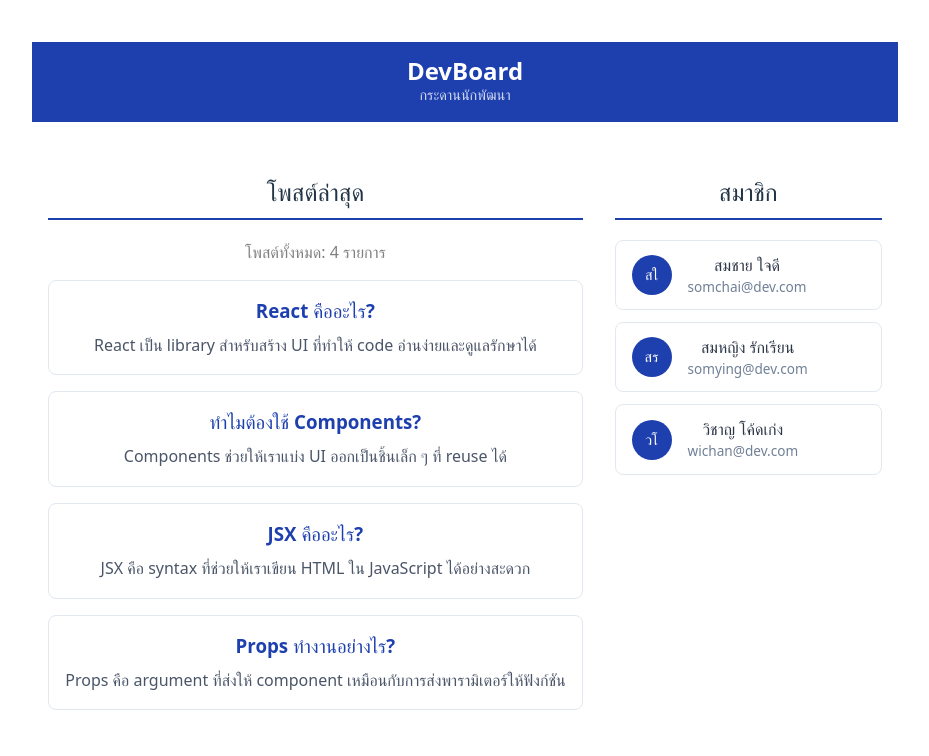
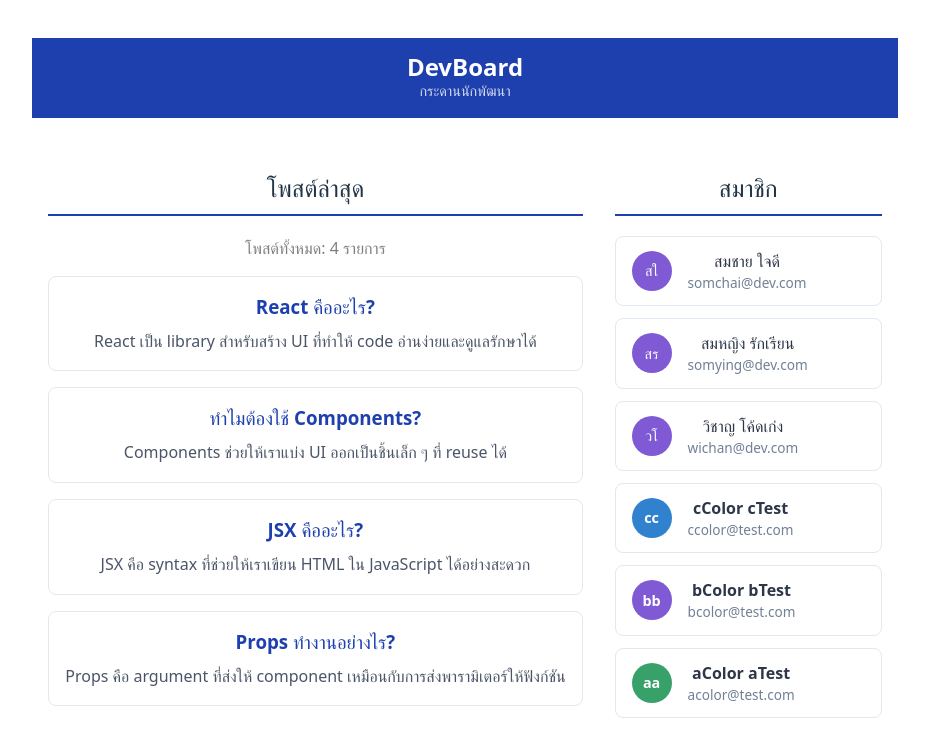
Before and after one commit to 67160386/devboard-67160386, a React (Vite) app: page / in a window 1280 px wide. Shown: the top 756 px of the page, without its empty margins (175-1104 px from the left). Built offline with nearby package versions, Linux system fonts and the light colour scheme.

Commit message:
feat: task1 challenge2 - add colorful avatar

```diff
--- a/src/App.jsx
+++ b/src/App.jsx
@@ -1,4 +1,4 @@
-import "./App.css"
+import "./App.css";
 import Navbar from "./components/Navbar";
 import PostList from "./components/PostList";
 import UserCard from "./components/UserCard";
@@ -30,6 +30,11 @@ const USERS = [
   { id: 1, name: "สมชาย ใจดี", email: "somchai@dev.com" },
   { id: 2, name: "สมหญิง รักเรียน", email: "somying@dev.com" },
   { id: 3, name: "วิชาญ โค้ดเก่ง", email: "wichan@dev.com" },
+
+  // task1 challenge2 - colorful avatar
+  { id: 4, name: "cColor cTest", email: "ccolor@test.com" },
+  { id: 5, name: "bColor bTest", email: "bcolor@test.com" },
+  { id: 6, name: "aColor aTest", email: "acolor@test.com" },
 ];
 
 function App() {
--- a/src/components/UserCard.jsx
+++ b/src/components/UserCard.jsx
@@ -1,4 +1,21 @@
 function UserCard({ name, email }) {
+  // task1 challenge2 - colorful avatar
+  let colorProfile = name.charCodeAt(0) % 3;
+
+  switch (colorProfile) {
+    case 0:
+      colorProfile = "#3182ce";
+      break;
+    case 1:
+      colorProfile = "#38a169";
+      break;
+    case 2:
+      colorProfile = "#805ad5";
+      break;
+    default:
+      colorProfile = "#718096";
+  }
+
   // ดึงตัวอักษรแรกมาทำ avatar
   const initials = name
     .split(" ")
@@ -22,7 +39,7 @@ function UserCard({ name, email }) {
         style={{
           width: "40px",
           height: "40px",
-          background: "#1e40af",
+          background: colorProfile,
           color: "white",
           borderRadius: "50%",
           display: "flex",
```
